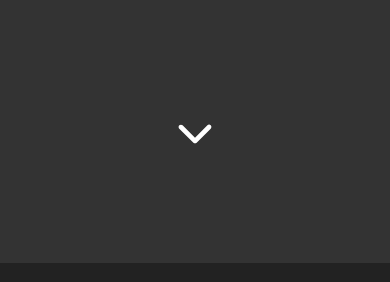
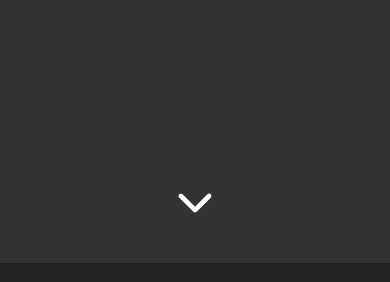
Before and after one commit to lukatassano/luka, a React (Create React App) app: page / in a window 390 px wide. Shown: the part 2269-2551 px from the top of the page. Built offline with nearby package versions, Linux system fonts and the light colour scheme.

Commit message:
improve css for mobile

```diff
--- a/src/pages/Work/styles.js
+++ b/src/pages/Work/styles.js
@@ -50,7 +50,7 @@ export const Works = styled.div`
       margin: 0 20px;
       display: flex;
       border-radius: 20px;
-      height: 420px;
+      height: 400px;
       width: 206px;
       background-color: #777;
       align-items: center;
@@ -60,7 +60,7 @@ export const Works = styled.div`
     .bethehero {
       display: flex;
       border-radius: 15px;
-      height: 400px;
+      height: 96%;
       width: 200px;
       background-color: #fff;
       align-items: center;
@@ -74,7 +74,7 @@ export const Works = styled.div`
     .aircnc {
       display: flex;
       border-radius: 15px;
-      height: 400px;
+      height: 96%;
       width: 200px;
       background-color: #fff;
       align-items: center;
@@ -88,7 +88,7 @@ export const Works = styled.div`
     .rocketshoes {
       display: flex;
       border-radius: 15px;
-      height: 400px;
+      height: 96%;
       width: 200px;
       background-color: #fff;
       align-items: center;
@@ -101,7 +101,7 @@ export const Works = styled.div`
     .gonative {
       display: flex;
       border-radius: 15px;
-      height: 400px;
+      height: 96%;
       width: 200px;
       background-color: #fff;
       align-items: center;
@@ -117,7 +117,7 @@ export const Works = styled.div`
     .githubstars {
       display: flex;
       border-radius: 15px;
-      height: 400px;
+      height: 96%;
       width: 200px;
       background-color: #fff;
       align-items: center;
@@ -132,7 +132,7 @@ export const Works = styled.div`
       font-family: roboto;
       flex-direction: column;
       border-radius: 15px;
-      height: 400px;
+      height: 96%;
       width: 200px;
       background-color: #fff;
       align-items: center;
@@ -156,7 +156,7 @@ export const Works = styled.div`
 
 export const Button = styled.div`
   display: flex;
-  margin-bottom: 100px;
+  margin-bottom: 8%;
   flex-direction: column;
   align-items: center;
   justify-content: center;
```
